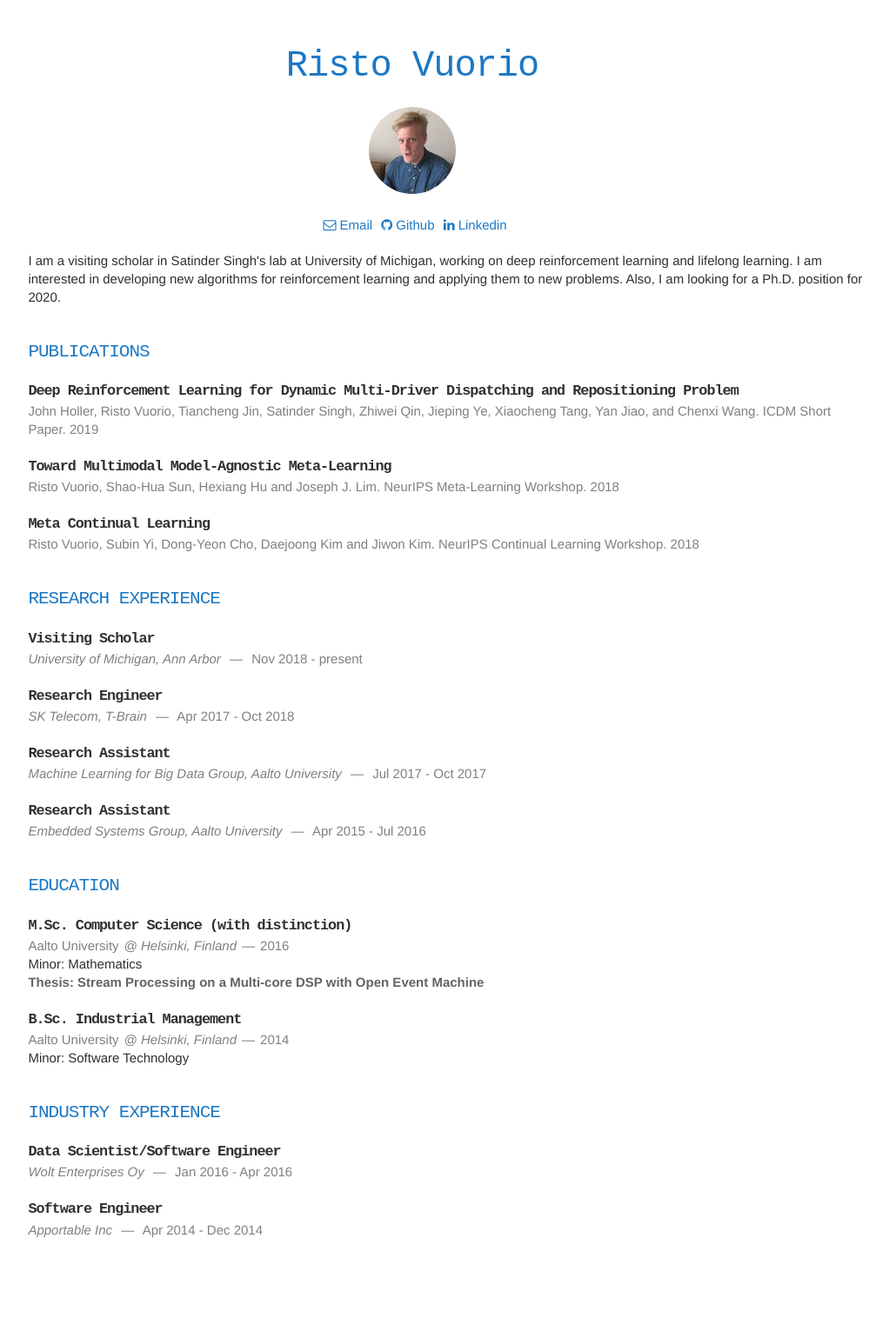
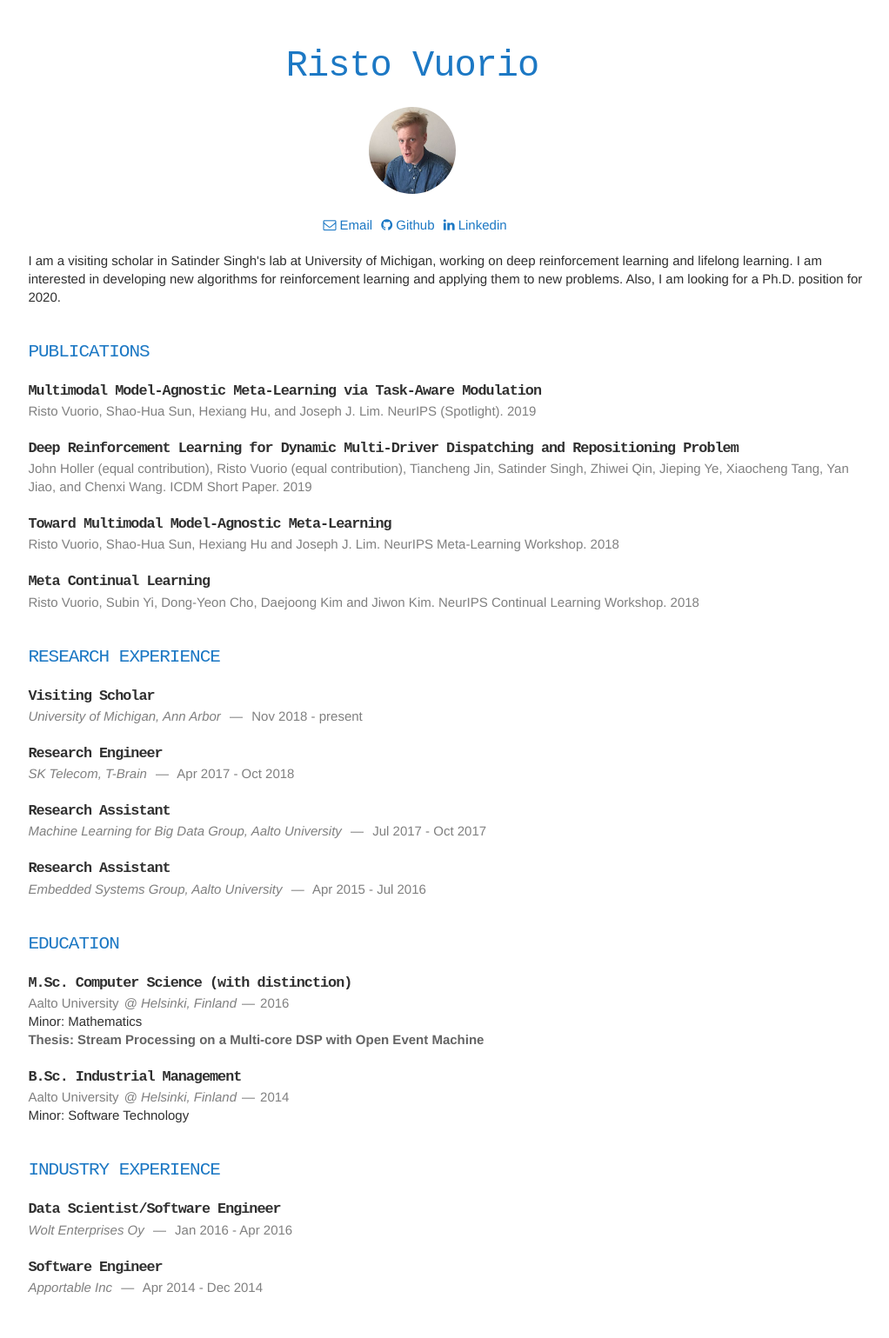
Before and after one commit to vuoristo/vuoristo.github.io, a Jekyll site: the page built from index.html, in a window 1280 px wide. Shown: the whole page at 87% size, without its empty margins (166-1188 px from the left). Built offline with Jekyll 4.4.1, drawn with Linux system fonts in a browser that asks for light colours; nearby versions of some CDN libraries; before the commit the page ends 1473 px from its top, so only the background shows below that.

Commit message:
Update 2019 publications

```diff
--- a/_data/publications.yaml
+++ b/_data/publications.yaml
@@ -1,5 +1,9 @@
+- title: Multimodal Model-Agnostic Meta-Learning via Task-Aware Modulation
+  author: Risto Vuorio, Shao-Hua Sun, Hexiang Hu, and Joseph J. Lim
+  howpublished: NeurIPS (Spotlight)
+  year: 2019
 - title: Deep Reinforcement Learning for Dynamic Multi-Driver Dispatching and Repositioning Problem
-  author: John Holler, Risto Vuorio, Tiancheng Jin, Satinder Singh, Zhiwei Qin, Jieping Ye, Xiaocheng Tang, Yan Jiao, and Chenxi Wang
+  author: John Holler (equal contribution), Risto Vuorio (equal contribution), Tiancheng Jin, Satinder Singh, Zhiwei Qin, Jieping Ye, Xiaocheng Tang, Yan Jiao, and Chenxi Wang
   howpublished: ICDM Short Paper
   year: 2019
 - title: Toward Multimodal Model-Agnostic Meta-Learning
```
